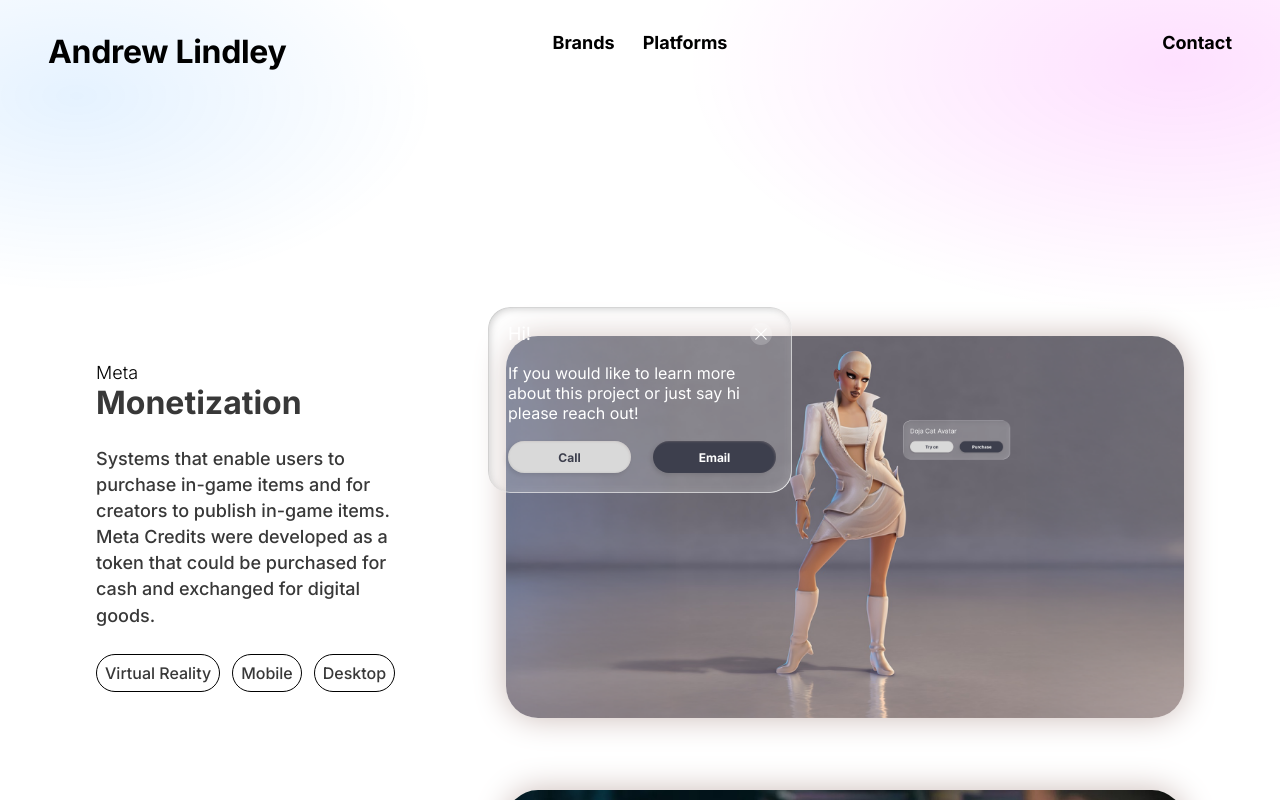
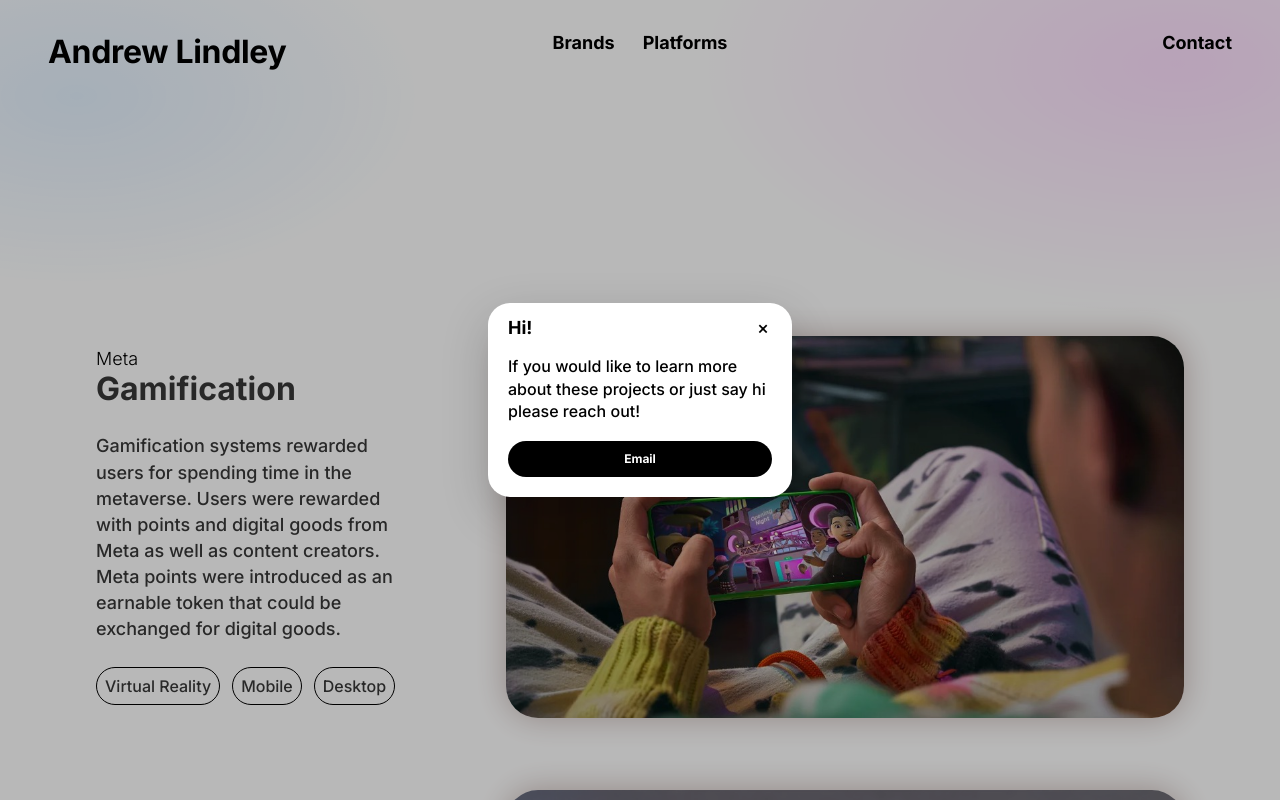
Before and after one commit to andersLinders/portfolio, a Next.js app: page / in a window 1280 px wide. Both pictures are taken after a click on the button "Contact". Shown: the top 800 px of the page. Built offline with nearby package versions, Linux system fonts and the light colour scheme.

Commit message:
Simplify contact modal, reorder Gamification, and tighten copy spacing.
Co-authored-by: Cursor <cursoragent@cursor.com>

```diff
--- a/src/components/ContactModal.module.css
+++ b/src/components/ContactModal.module.css
@@ -13,136 +13,105 @@
   position: absolute;
   inset: 0;
   border: none;
-  /* Must stay transparent so Figma Glass samples the live page backdrop */
-  background: transparent;
+  background: rgba(0, 0, 0, 0.28);
   cursor: pointer;
   pointer-events: auto;
 }
 
 .dialog {
+  position: relative;
+  z-index: 1;
+  display: flex;
+  flex-direction: column;
+  align-items: stretch;
+  gap: 18px;
   width: 304px;
   max-width: 100%;
+  padding: 16px 20px 20px;
+  border-radius: 22px;
+  background: #ffffff;
+  color: #000000;
+  box-shadow: 0 16px 48px rgba(0, 0, 0, 0.18);
   pointer-events: auto;
   animation: riseIn 320ms var(--ease-out-expo) both;
 }
 
-.inner {
+.header {
   display: flex;
-  flex-direction: column;
-  align-items: stretch;
-  gap: 18px;
+  align-items: center;
+  justify-content: space-between;
+  gap: 12px;
   width: 100%;
-  /* Figma padding: 16 / 20 / 20 / 20 */
-  padding: 16px 20px 20px;
-  color: #ffffff;
-}
-
-.header {
-  position: relative;
-  display: flex;
-  align-items: flex-start;
-  justify-content: space-between;
-  min-height: 22px;
-  width: 100%;
+  min-height: 18px;
 }
 
 .greeting {
   margin: 0;
   font-size: 18px;
-  font-weight: 400;
-  line-height: normal;
-  letter-spacing: 0;
-  color: #ffffff;
+  font-weight: 700;
+  line-height: 18px;
+  color: #000000;
 }
 
 .close {
-  display: flex;
+  display: inline-flex;
   align-items: center;
   justify-content: center;
   flex-shrink: 0;
-  width: 22px;
-  height: 22px;
+  width: 18px;
+  height: 18px;
   padding: 0;
   border: none;
-  border-radius: 58px;
-  background: rgba(255, 255, 255, 0.2);
+  border-radius: 0;
+  background: transparent;
+  color: #000000;
   cursor: pointer;
 }
 
 .close:hover {
-  background: rgba(255, 255, 255, 0.28);
+  opacity: 0.55;
 }
 
-.closeIcon {
-  width: 16px;
-  height: 16px;
-  transform: rotate(-135deg) scaleY(-1);
+.closeGlyph {
+  display: block;
+  font-size: 18px;
+  line-height: 18px;
+  font-weight: 400;
+  transform: none;
 }
 
 .message {
   margin: 0;
   font-size: 16px;
   font-weight: 400;
-  line-height: normal;
-  letter-spacing: 0;
-  color: #ffffff;
+  line-height: 1.4;
+  color: #000000;
 }
 
-.actions {
-  display: flex;
-  align-items: center;
-  justify-content: space-between;
-  width: 100%;
-  gap: 22px;
-}
-
-.callButton,
 .emailButton {
   display: inline-flex;
   align-items: center;
   justify-content: center;
-  width: 123px;
-  height: 32px;
+  width: 100%;
+  height: 36px;
   flex-shrink: 0;
+  border-radius: 52px;
+  background: #000000;
+  color: #ffffff;
   font-size: 12px;
   font-weight: 700;
   line-height: normal;
-  letter-spacing: 0;
   text-decoration: none;
   text-align: center;
 }
 
-.callButton {
-  border-radius: 22px;
-  background: #d9d9d9;
-  color: #3d3f4d;
-  box-shadow:
-    -2px 2px 4.3px rgba(0, 0, 0, 0.1),
-    inset 1px -1px 2px rgba(0, 0, 0, 0.05),
-    inset -1px 1px 2px rgba(171, 157, 157, 0.25);
+.emailButton:hover {
+  opacity: 0.88;
 }
 
-.emailButton {
-  border-radius: 52px;
-  background: #3d3f4d;
-  color: #ffffff;
-  box-shadow:
-    -2px 2px 4.3px rgba(0, 0, 0, 0.1),
-    inset -1px 1px 2px rgba(171, 157, 157, 0.25);
-}
-
-.callButton:hover {
-  filter: brightness(0.97);
-}
-
-.emailButton:hover {
-  filter: brightness(1.08);
-}
-
-.callButton:focus-visible,
 .emailButton:focus-visible,
 .close:focus-visible {
-  outline: 2px solid rgba(255, 255, 255, 0.85);
+  outline: 2px solid rgba(0, 0, 0, 0.45);
   outline-offset: 3px;
 }
 
@@ -151,6 +120,7 @@
     opacity: 0;
     transform: translateY(8px);
   }
+
   to {
     opacity: 1;
     transform: translateY(0);
--- a/src/components/ContactModal.tsx
+++ b/src/components/ContactModal.tsx
@@ -1,20 +1,9 @@
 "use client";
 
-import { Inter } from "next/font/google";
 import { useEffect, useId, useRef } from "react";
-import { FigmaGlassPanel } from "@/components/FigmaGlassPanel";
-import { CONTACT_MODAL_GLASS } from "@/lib/figmaGlass";
 import styles from "./ContactModal.module.css";
 
-const inter = Inter({
-  subsets: ["latin"],
-  weight: ["400", "700"],
-  display: "swap",
-});
-
 export const CONTACT_EMAIL = "hello@andrewlindley.com";
-/** Set a real E.164 number for the Call button (`tel:`). Empty → mailto fallback. */
-export const CONTACT_PHONE = "";
 
 type ContactModalProps = {
   open: boolean;
@@ -45,13 +34,8 @@ export function ContactModal({ open, onClose }: ContactModalProps) {
 
   if (!open) return null;
 
-  const callHref = CONTACT_PHONE
-    ? `tel:${CONTACT_PHONE}`
-    : `mailto:${CONTACT_EMAIL}?subject=${encodeURIComponent("Call request")}`;
-
   return (
     <div className={styles.root} role="presentation">
-      {/* Transparent hit target — opaque scrim would block glass backdrop sampling */}
       <button
         type="button"
         className={styles.scrim}
@@ -59,15 +43,8 @@ export function ContactModal({ open, onClose }: ContactModalProps) {
         onClick={onClose}
       />
 
-      <FigmaGlassPanel
-        className={`${styles.dialog} ${inter.className}`}
-        effect={CONTACT_MODAL_GLASS}
-        fill="rgba(255, 255, 255, 0.2)"
-        borderRadius={22}
-        style={{ width: 304 }}
-      >
       <div
-          className={styles.inner}
+        className={styles.dialog}
         role="dialog"
         aria-modal="true"
         aria-labelledby={titleId}
@@ -83,35 +60,21 @@ export function ContactModal({ open, onClose }: ContactModalProps) {
             aria-label="Close"
             onClick={onClose}
           >
-              {/* eslint-disable-next-line @next/next/no-img-element */}
-              <img
-                src="/images/modal-close.svg"
-                alt=""
-                width={16}
-                height={16}
-                className={styles.closeIcon}
-              />
+            <span className={styles.closeGlyph} aria-hidden="true">
+              ×
+            </span>
           </button>
         </div>
 
         <p className={styles.message}>
-            If you would like to learn more about this project or just say hi
+          If you would like to learn more about these projects or just say hi
           please reach out!
         </p>
 
-          <div className={styles.actions}>
-            <a className={styles.callButton} href={callHref}>
-              Call
-            </a>
-            <a
-              className={styles.emailButton}
-              href={`mailto:${CONTACT_EMAIL}`}
-            >
+        <a className={styles.emailButton} href={`mailto:${CONTACT_EMAIL}`}>
           Email
         </a>
       </div>
     </div>
-      </FigmaGlassPanel>
-    </div>
   );
 }
--- a/src/components/ProjectSection.module.css
+++ b/src/components/ProjectSection.module.css
@@ -35,7 +35,7 @@
 .copy {
   display: flex;
   flex-direction: column;
-  gap: 24px;
+  gap: 25px;
   max-width: var(--section-text-width);
 }
 
@@ -143,6 +143,7 @@
   .copy {
     max-width: none;
     order: 1;
+    gap: 1rem;
   }
 
   .media {
--- a/src/data/projects.ts
+++ b/src/data/projects.ts
@@ -89,18 +89,6 @@ export const projects: Project[] = [
     }),
     subItems: [
       {
-        id: "monetization",
-        label: "Monetization",
-        href: "/work/meta/monetization",
-        image: "/images/meta-avatar-portrait.png",
-        imagePosition: "center center",
-        imagePositionMobile: "center 30%",
-        content: pageContent("Monetization", {
-          blurb:
-            "Systems that enable users to purchase in-game items and for creators to publish in-game items. Meta Credits were developed as a token that could be purchased for cash and exchanged for digital goods.",
-        }),
-      },
-      {
         id: "gamification",
         label: "Gamification",
         href: "/work/meta/gamification",
@@ -112,6 +100,18 @@ export const projects: Project[] = [
             "Gamification systems rewarded users for spending time in the metaverse. Users were rewarded with points and digital goods from Meta as well as content creators. Meta points were introduced as an earnable token that could be exchanged for digital goods.",
           skills:
             "Gamification, Creator tools, live events, live ops, digital goods",
+        }),
+      },
+      {
+        id: "monetization",
+        label: "Monetization",
+        href: "/work/meta/monetization",
+        image: "/images/meta-avatar-portrait.png",
+        imagePosition: "center center",
+        imagePositionMobile: "center 30%",
+        content: pageContent("Monetization", {
+          blurb:
+            "Systems that enable users to purchase in-game items and for creators to publish in-game items. Meta Credits were developed as a token that could be purchased for cash and exchanged for digital goods.",
         }),
       },
       {
```
Lines whose indentation alone changed are shown as unchanged.
